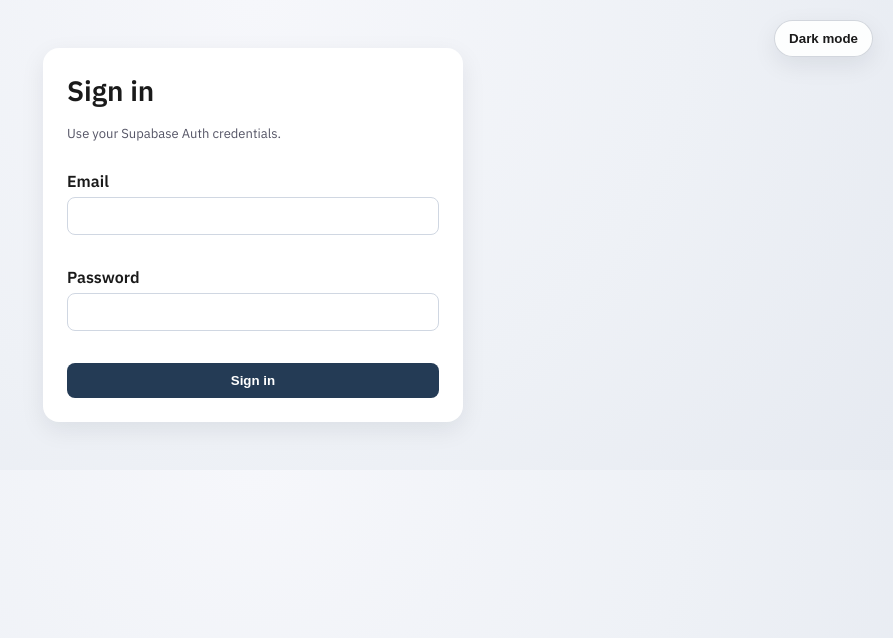
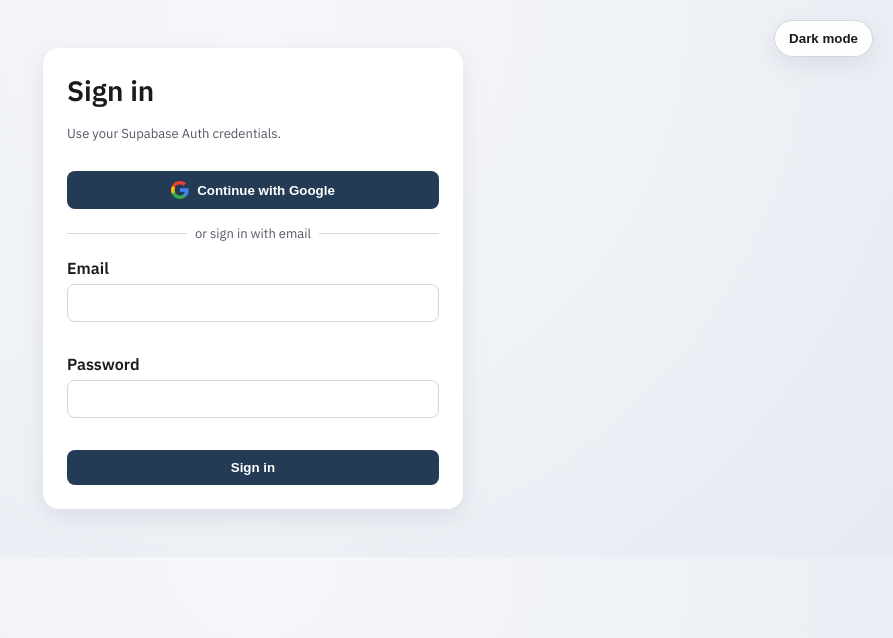
Before and after one commit to sanjeevafk/intellitutor, a Next.js app in the folder frontend/: page /login in a window 1280 px wide. Shown: the top 638 px of the page, without its empty margins (387-1280 px from the left). Built offline with nearby package versions, Linux system fonts and the light colour scheme.

Commit message:
feat: add Google OAuth sign-in via Supabase Auth

```diff
--- a/frontend/app/login/page.tsx
+++ b/frontend/app/login/page.tsx
@@ -10,6 +10,7 @@
   const [password, setPassword] = useState("");
   const [error, setError] = useState<string | null>(null);
   const [loading, setLoading] = useState(false);
+  const [googleLoading, setGoogleLoading] = useState(false);
 
   const handleSubmit = async (event: React.FormEvent<HTMLFormElement>) => {
     event.preventDefault();
@@ -36,11 +37,43 @@
     router.replace("/dashboard");
   };
 
+  const handleGoogleSignIn = async () => {
+    setError(null);
+    setGoogleLoading(true);
+
+    const { error: oauthError } = await supabase.auth.signInWithOAuth({
+      provider: "google",
+      options: {
+        redirectTo: `${window.location.origin}/auth/callback`
+      }
+    });
+
+    if (oauthError) {
+      setError(oauthError.message);
+      setGoogleLoading(false);
+    }
+    // On success, the browser is redirected to Google — no further action needed here.
+  };
+
   return (
     <div className="card stack" style={{ maxWidth: 420, margin: "0 auto" }}>
       <div>
         <h1>Sign in</h1>
         <p className="helper">Use your Supabase Auth credentials.</p>
+      </div>
+      <button
+        type="button"
+        onClick={handleGoogleSignIn}
+        disabled={googleLoading || loading}
+        style={{ display: "flex", alignItems: "center", justifyContent: "center", gap: "0.5rem" }}
+      >
+        <GoogleIcon />
+        {googleLoading ? "Redirecting..." : "Continue with Google"}
+      </button>
+      <div style={{ display: "flex", alignItems: "center", gap: "0.5rem" }}>
+        <hr style={{ flex: 1, border: "none", borderTop: "1px solid var(--border, #e0e0e0)" }} />
+        <span className="helper" style={{ whiteSpace: "nowrap" }}>or sign in with email</span>
+        <hr style={{ flex: 1, border: "none", borderTop: "1px solid var(--border, #e0e0e0)" }} />
       </div>
       <form onSubmit={handleSubmit} className="stack">
         <div>
@@ -68,10 +101,33 @@
             {error}
           </p>
         ) : null}
-        <button type="submit" disabled={loading}>
+        <button type="submit" disabled={loading || googleLoading}>
           {loading ? "Signing in..." : "Sign in"}
         </button>
       </form>
     </div>
   );
 }
+
+function GoogleIcon() {
+  return (
+    <svg width="18" height="18" viewBox="0 0 18 18" aria-hidden="true">
+      <path
+        fill="#4285F4"
+        d="M17.64 9.2c0-.637-.057-1.251-.164-1.84H9v3.481h4.844c-.209 1.125-.843 2.078-1.796 2.717v2.258h2.908c1.702-1.567 2.684-3.874 2.684-6.615z"
+      />
+      <path
+        fill="#34A853"
+        d="M9 18c2.43 0 4.467-.806 5.956-2.184l-2.908-2.258c-.806.54-1.837.86-3.048.86-2.344 0-4.328-1.584-5.036-3.711H.957v2.332A8.997 8.997 0 0 0 9 18z"
+      />
+      <path
+        fill="#FBBC05"
+        d="M3.964 10.707A5.41 5.41 0 0 1 3.682 9c0-.593.102-1.17.282-1.707V4.961H.957A8.996 8.996 0 0 0 0 9c0 1.452.348 2.827.957 4.039l3.007-2.332z"
+      />
+      <path
+        fill="#EA4335"
+        d="M9 3.58c1.321 0 2.508.454 3.44 1.345l2.582-2.58C13.463.891 11.426 0 9 0A8.997 8.997 0 0 0 .957 4.961L3.964 6.293C4.672 4.166 6.656 3.58 9 3.58z"
+      />
+    </svg>
+  );
+}
```
Also changed, not shown: frontend/app/auth/callback/page.tsx (added, +46 -0 lines).
